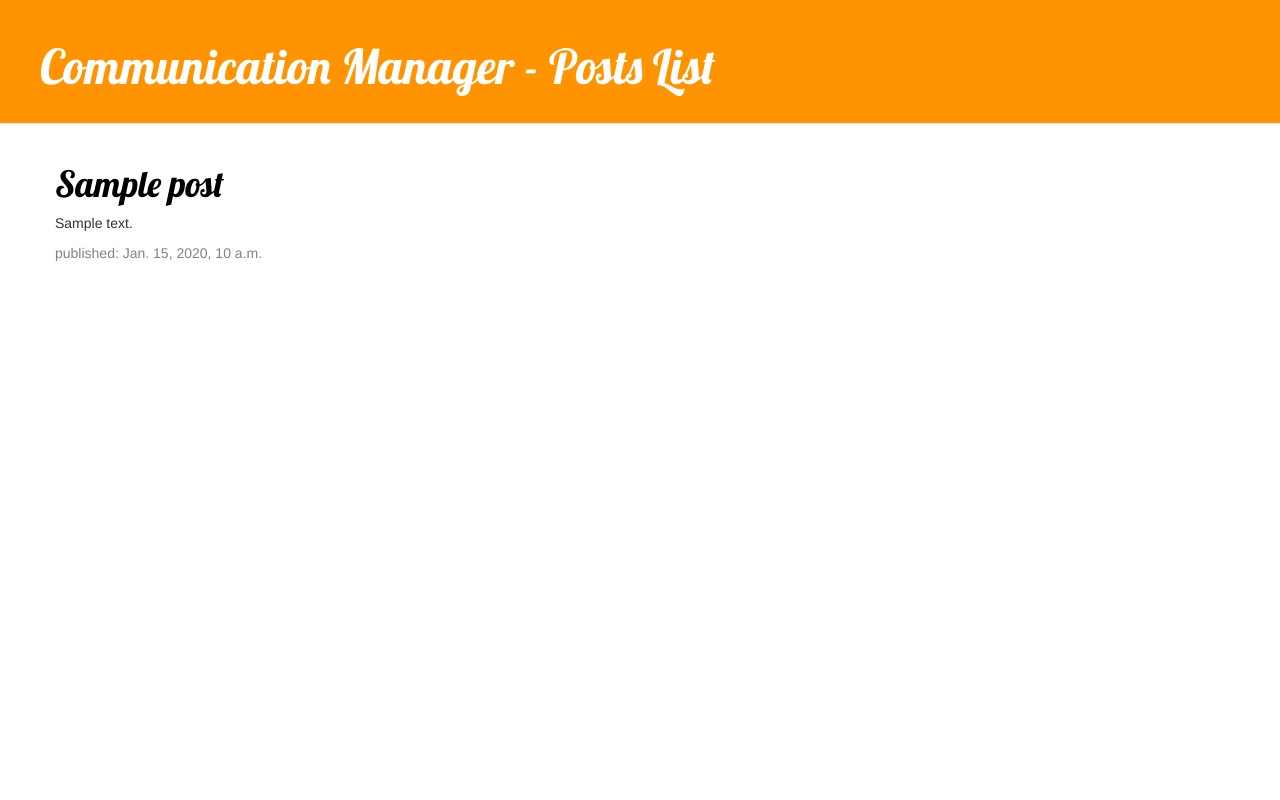
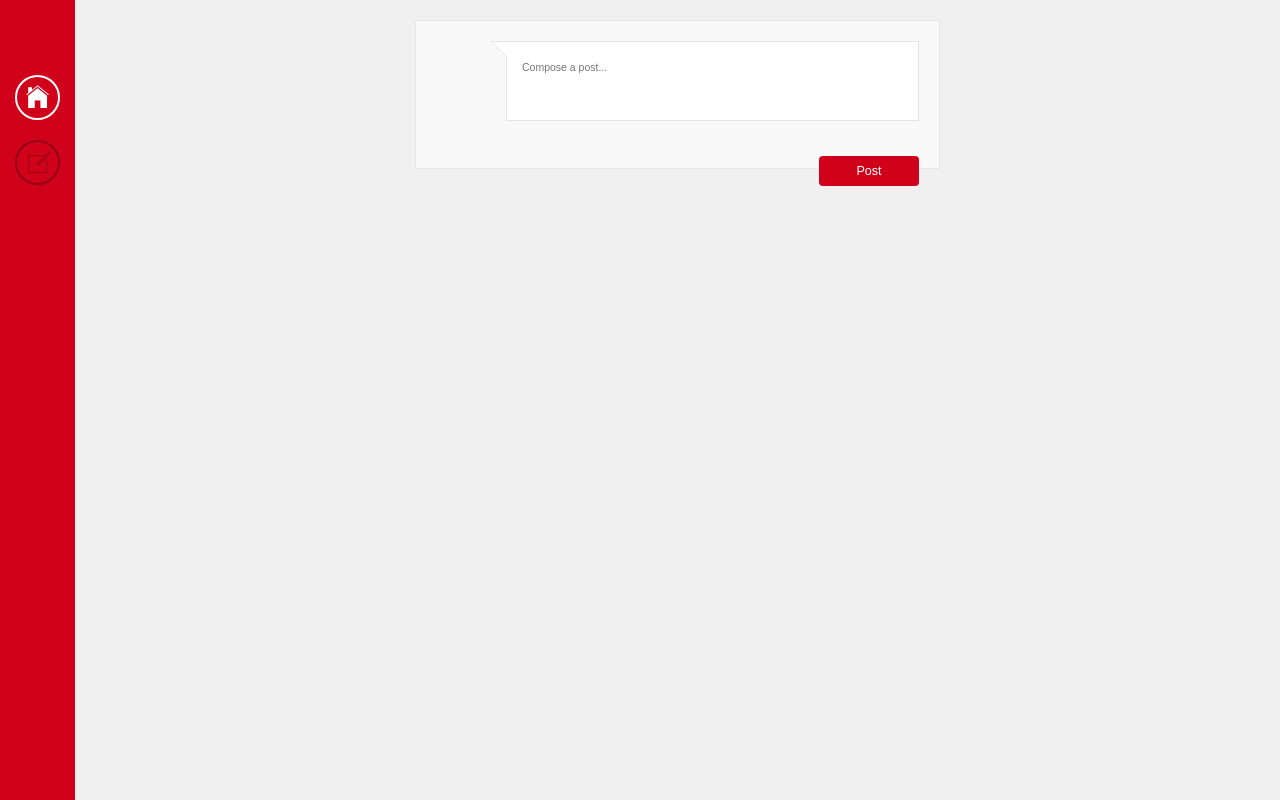
Before and after one commit to ShayanArman/fb_project, a Django app: template api/templates/api/post_list.html in a window 1280 px wide. Run offline with Django 3.2, Linux system fonts and the light colour scheme; the template is opened without the code that fills it: most values are stand-ins (such as "Sample title", 1, 10 or a date in 2020); some libraries are stand-ins or nearby versions.

Commit message:
User profile picture.

```diff
--- /dev/null
+++ b/api/static/css/project.css
@@ -0,0 +1,258 @@
+body {
+	background-color: #f0f0f0;
+	color: #555;
+    font-family: 'Open-Sans', sans-serif;
+    font-weight: 400;
+    padding: 0;
+    margin: 0;
+    overflow: hidden;
+}
+
+.nav {
+	float: left;
+	align-items: center;
+    display: flex;
+    flex-direction: column;
+    justify-content: flex-start;
+    background-color: #d0021b;
+    height: 100%;
+    padding-top: 75px;
+    text-align: center;
+    width: 75px;
+}
+
+.nav a {
+    align-items: center;
+    -moz-border-radius: 200px;
+    border-radius: 200px;
+    background-clip: padding-box;
+    display: -webkit-flex;
+    display: flex;
+    justify-content: center;
+    border: 2px solid rgba(0, 0, 0, 0.3);
+    color: rgba(0, 0, 0, 0.3);
+    cursor: pointer;
+    font-family: 'Ionicons';
+    font-size: 0.8em;
+    height: 45px;
+    margin-bottom: 20px;
+    position: relative;
+    text-align: center;
+    width: 45px;
+}
+
+.nav a.home:before {
+	font-size: 2.7em;
+    content: '\f448';
+}
+
+.nav a.profile:before {
+	position: absolute;
+	top: 0;
+    right: 0;
+    bottom: auto;
+    left: 4px;
+	font-size: 2.7em;
+    content: '\f417';
+}
+
+.nav a:hover, .nav a.selected {
+    border: 2px solid #fff;
+    color: #fff;
+}
+
+a {
+	text-decoration: none;
+}
+
+.content {
+    align-items: center;
+    width: calc(100% - 75px);
+    display: flex;
+    flex-direction: column;
+    justify-content: flex-start;
+    height: 100%;
+    overflow-y: scroll;
+    overflow-x: hidden;
+}
+
+.content > div {
+    max-width: 545px;
+    padding: 0 10px;
+    position: relative;
+    width: 100%;
+}
+
+.post_composer {
+    background-color: #f9f9f9;
+    border: 1px solid rgba(0, 0, 0, 0.07);
+    color: #aaa;
+    line-height: 40px;
+    margin: 20px auto;
+    min-height: 149px;
+    padding: 20px 20px 10px;
+}
+
+.post_composer .post_body {
+    padding: 0;
+    margin: 0;
+}
+
+.post_body {
+    display: -webkit-flex;
+    display: flex;
+    -webkit-flex-direction: row;
+    flex-direction: row;
+    -webkit-align-items: flex-start;
+    align-items: flex-start;
+    padding: 20px;
+    line-height: 1.5em;
+    margin-right: 40px;
+    min-height: 90px;
+    word-wrap: break-word;
+}
+
+.post_composer .post_author {
+    margin: 0;
+    margin-right: 20px;
+}
+
+.post_author {
+    margin: 20px;
+    height: 50px;
+    width: 50px;
+}
+
+.person_picture {
+    background-image: none;
+    background-size: 200%;
+    border-radius: 50px;
+    height: 50px;
+    margin-right: 10px;
+    width: 50px;
+}
+
+.person_picture .user_picture {
+    max-width: 100%;
+    max-height: 100%;
+}
+
+.post_composer .post_compose {
+    width: calc(100% - 70px);
+    display: flex;
+    position: relative;
+    height: 80px;
+}
+
+.post_composer .post_compose .speech_arrow {
+    position: absolute;
+    top: 0;
+    right: auto;
+    bottom: auto;
+    left: -14px;
+    background-color: #fff;
+    border-top: 1px solid #e4e4e4;
+    cursor: text;
+    height: 15px;
+    width: 20px;
+}
+
+.post_composer .post_compose .speech_arrow :first-child {
+    border-bottom: 16px solid #e4e4e4;
+    border-right: 16px solid transparent;
+    left: -1px;
+    top: -1px;
+}
+
+.post_composer .post_compose .speech_arrow > * {
+    height: 0;
+    position: absolute;
+    width: 0;
+}
+
+.post_composer .post_compose .speech_arrow :last-child {
+    border-bottom: 15px solid #f9f9f9;
+    border-right: 15px solid transparent;
+    left: -1px;
+}
+
+.post_composer .post_compose .speech_arrow > * {
+    height: 0;
+    position: absolute;
+    width: 0;
+}
+
+.post_composer .post_compose textarea {
+    border: 1px solid #e4e4e4;
+    font-size: 0.75em;
+    height: 100%;
+    outline: none;
+    padding: 15px;
+    resize: none;
+    width: 100%;
+}
+
+.post_buttons {
+    align-items: center;
+    display: flex;
+    flex-direction: row;
+    justify-content: flex-start;
+    position: relative;
+    margin: 10px 0;
+    padding-left: 70px;
+}
+
+.post_buttons .button {
+    position: absolute;
+    top: 40px;
+    right: 0;
+    bottom: 12px;
+    left: auto;
+    margin: auto;
+}
+
+.button {
+    align-items: center;
+    display: flex;
+    justify-content: center;
+    background-color: #d0021b;
+    border-radius: 4px;
+    color: white;
+    cursor: pointer;
+    font-size: 0.9em;
+    height: 30px;
+    line-height: 30px;
+    text-align: center;
+    width: 100px;
+}
+
+.post {
+    border: 1px solid rgba(0, 0, 0, 0.07);
+    display: block;
+    min-height: 100px;
+    background-color: #fff;
+    margin: 20px 0;
+    font-family: 'Open Sans', sans-serif;
+    font-weight: 400;
+    font-size: 0.75em;
+}
+
+.post_body {
+    display: flex;
+    flex-direction: row;
+    align-items: flex-start;
+    padding: 20px;
+    line-height: 1.5em;
+    margin-right: 40px;
+    min-height: 50px;
+    word-wrap: break-word;
+}
+
+.post_content {
+    width: calc(100% - 60px);
+}
+
+.post_commentary {
+    display: block;
+    margin: 0 20px 20px;
+}
--- a/api/templates/api/main.html
+++ b/api/templates/api/main.html
@@ -4,7 +4,8 @@
         <title>Facebook Page</title>
         <link rel="stylesheet" href="//maxcdn.bootstrapcdn.com/bootstrap/3.2.0/css/bootstrap.min.css">
         <link rel="stylesheet" href="//maxcdn.bootstrapcdn.com/bootstrap/3.2.0/css/bootstrap-theme.min.css">
-        <link rel="stylesheet" href="{% static 'css/main.css' %}">
+        <link rel="stylesheet" href="{% static 'css/project.css' %}">
+        <link href="http://code.ionicframework.com/ionicons/2.0.1/css/ionicons.min.css" rel="stylesheet" type="text/css" />
         <link href="//fonts.googleapis.com/css?family=Lobster&subset=latin,latin-ext" rel="stylesheet" type="text/css">
         <script src='https://cdnjs.cloudflare.com/ajax/libs/mustache.js/2.2.1/mustache.min.js'></script>
     	<script src='https://ajax.googleapis.com/ajax/libs/jquery/1.12.4/jquery.min.js'></script>
@@ -31,19 +32,9 @@
 		   }(document, 'script', 'facebook-jssdk'));
 		</script>
 
-        <div class="page-header">
-        	{% block header_message %}
-        	{% endblock %}
-		</div>
+    	{% block content %}
+    	{% endblock %}
 
-		<div class="content container">
-		    <div class="row">
-		        <div class="col-md-8">
-		        	{% block content %}
-		        	{% endblock %}
-		        </div>
-		    </div>
-		</div>
 		{% block scripts %}
 		{% endblock %}
     </body>
--- a/api/templates/api/post_list.html
+++ b/api/templates/api/post_list.html
@@ -5,30 +5,59 @@
 {% endblock %}
 
 {% block content %}
-  <div id='sampleArea'>
+<div class='nav'>
+  <a class='home selected'>
+  </a>
+  <a class='profile'>
+  </a>
+</div>
+
+<div class='content'>
+  <div class='h'>
+    <div class="post_composer">
+      <div class="post_body">
+        <div class="post_author">
+          <div id="admin_picture"></div>
+        </div>
+        <div class="post_compose">
+          <div class="speech_arrow">
+            <div></div>
+            <div></div>
+          </div>
+          <textarea type="text" placeholder="Compose a post..."></textarea>
+        </div>
+      </div>
+      <div class="post_buttons">
+        <div class="button">Post</div>
+      </div>
+    </div>
+    <div id="feedColumn" class="feed">
+    </div>
   </div>
-	{% for post in posts %}
-	    <div class="post">
-	        <h1><a href="">{{ post.title }}</a></h1>
-	        <p>{{ post.text|linebreaksbr }}</p>
-	        <div class="date">
-	            <p>published: {{ post.published_date }}</p>
-	        </div>
-	    </div>
-	{% endfor %}
+</div>
+
 {% endblock %}
 
 {% block scripts %}
-  <script id="personTpl" type="text/template">
-    {% templatetag openvariable %} #names {% templatetag closevariable %}
-      <b>{% templatetag openvariable %} name {% templatetag closevariable %}</b>
-    {% templatetag openvariable %} /names {% templatetag closevariable %}
-  </script>
-  <script>
-    var data = {names: [{name: 'Shayan'}, {name: 'Awesome'}, {name: 'Captain'}]}
-    var template = $('#personTpl').html();
-    var html = Mustache.to_html(template, data);
-    $('#sampleArea').html(html);
+  <script id="postsScript" type="text/template">
+    {% templatetag openvariable %} #posts {% templatetag closevariable %}
+      <div class="post">
+        <div class="post_body">
+          <div class="person_picture"></div>
+          <div class="post_content">
+            {% templatetag openvariable %} #post.message {% templatetag closevariable %}
+              {% templatetag openvariable %} post.message {% templatetag closevariable %}
+            {% templatetag openvariable %} /post.message {% templatetag closevariable %}
+            {% templatetag openvariable %} #post.link {% templatetag closevariable %}
+              {% templatetag openvariable %}post.link{% templatetag closevariable %}
+            {% templatetag openvariable %} /post.link {% templatetag closevariable %}
+          </div>
+        </div>
+        <div class="post_commentary">
+          33 views.
+        </div>
+      </div>
+    {% templatetag openvariable %} /posts {% templatetag closevariable %}
   </script>
 
   <script>
@@ -41,24 +70,34 @@
 	    window.location.replace('/login');
     }
     if (!user_response.error) {
-      console.log(user_response);
-      console.log(user_response.first_name);
-      console.log(user_response.last_name);
-      console.log(user_response.picture.data.url);
-      // getPagePosts();
+
+      $('#admin_picture').prepend('<img class="person_picture user_picture" src=' + user_response.picture.data.url + ' />')
+      // $("#admin_picture").css("background-image", "url(" + user_response.picture.data.url + ")");
+      // console.log(user_response);
+      // console.log(user_response.first_name);
+      // console.log(user_response.last_name);
+      // console.log(user_response.picture.data.url);
+      getPagePosts();
     }
     // TODO: Handle case where the user_response is not available.
+  }
+
+  function createDataFromPosts(pagePosts) {
+    var data = {posts: []};
+    pagePosts.forEach(function(postObject) {
+      data.posts.push({post: postObject})
+    });
+    return data;
   }
 
   function showPagePosts(pagePosts) {
     if (pagePosts && pagePosts.length > 0) {
       // TODO: Add the posts to the main view
-      pagePosts.forEach(function(post) {
-        console.log(post);
-        // console.log(post.id);
-        // console.log(post.likes);
-        // console.log(post.link);
-      });
+      var data = createDataFromPosts(pagePosts);
+      console.log(data);
+      var template = $('#postsScript').html();
+      var postHtml = Mustache.to_html(template, data);
+      $('#feedColumn').html(postHtml);
     } else {
       // TODO: Have a placeholder, with a message, no posts in page.
       console.log("No posts in this Page.");
```
